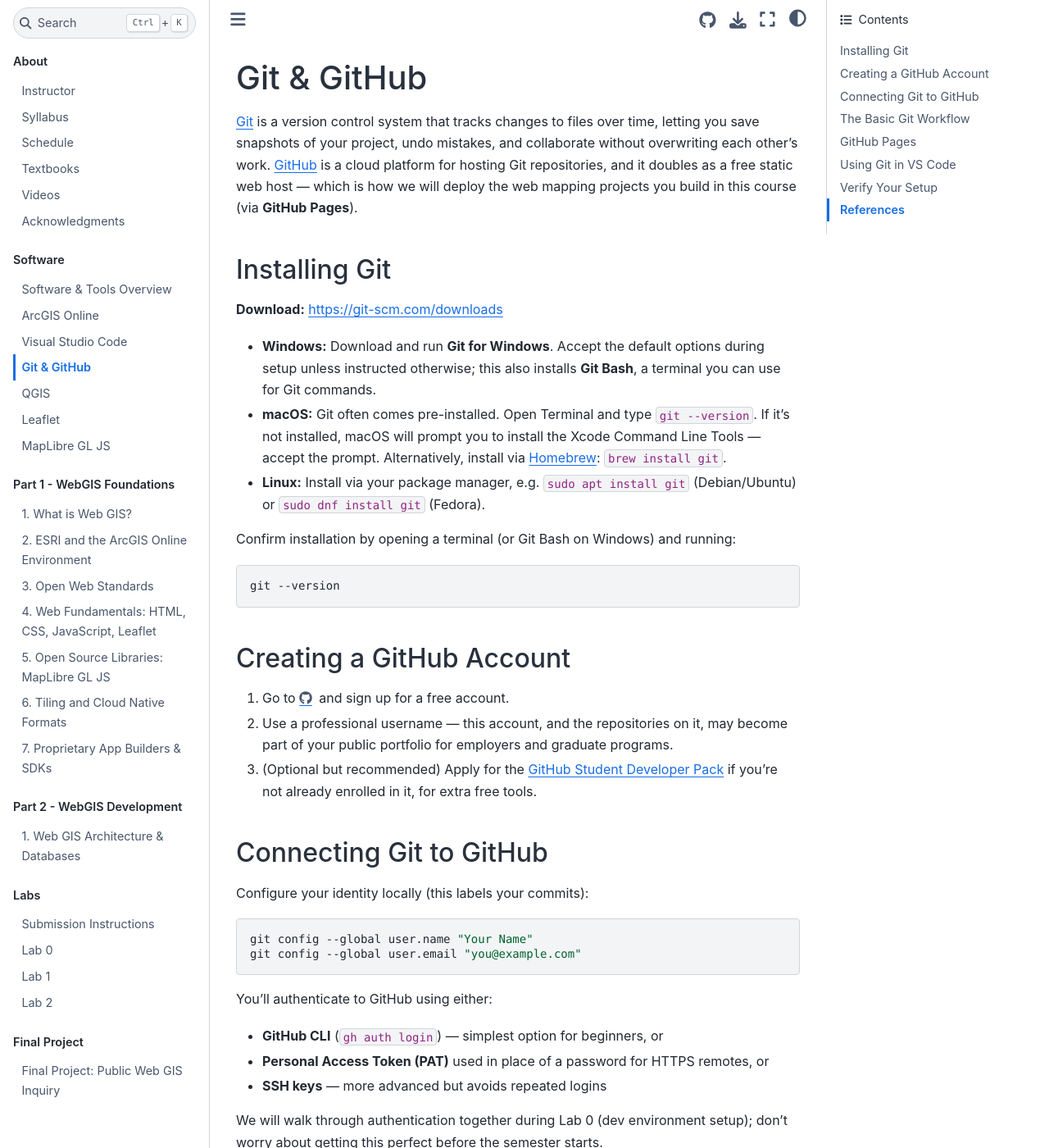
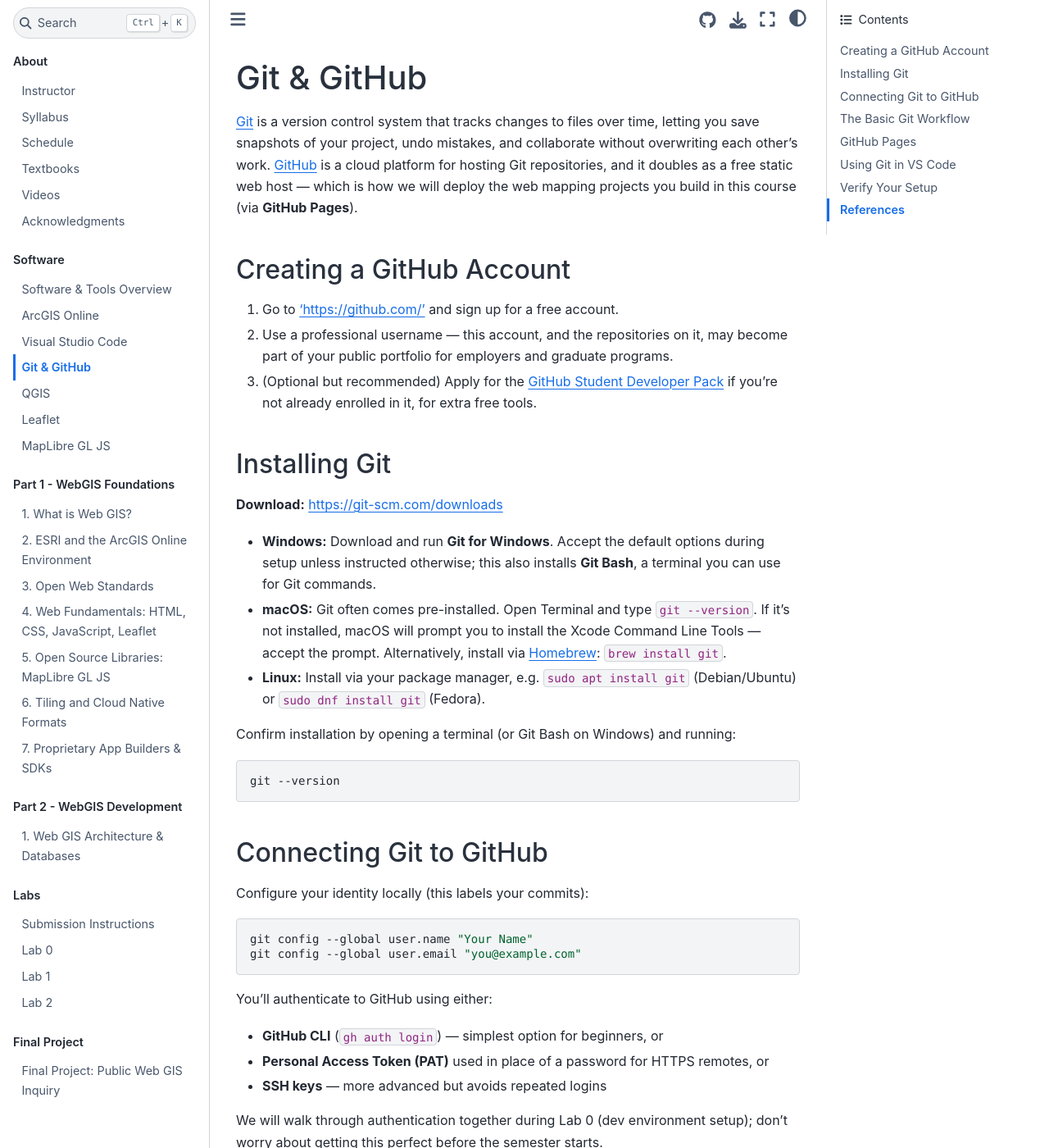
Before and after one commit to asivitskis/giss-366, a Jupyter Book: the page built from book/software/github.md, in a window 1280 px wide and 1400 px high. Shown: the whole window at 82% size. Built offline with Jupyter Book 1.0.4 settings and Sphinx 7.4.7 and the Sphinx Book theme 1.1.4, drawn with Linux system fonts in a browser that asks for light colours; some of the changed lines change nothing that is shown.

Commit message:
update github instructions

````diff
--- a/book/software/github.md
+++ b/book/software/github.md
@@ -1,6 +1,12 @@
 # Git & GitHub
 
 [Git](https://git-scm.com/) is a version control system that tracks changes to files over time, letting you save snapshots of your project, undo mistakes, and collaborate without overwriting each other's work. [GitHub](https://github.com/) is a cloud platform for hosting Git repositories, and it doubles as a free static web host — which is how we will deploy the web mapping projects you build in this course (via **GitHub Pages**).
+
+## Creating a GitHub Account
+
+1. Go to ['https://github.com/'](https://github.com/) and sign up for a free account.
+2. Use a professional username — this account, and the repositories on it, may become part of your public portfolio for employers and graduate programs.
+3. (Optional but recommended) Apply for the [GitHub Student Developer Pack](https://education.github.com/pack) if you're not already enrolled in it, for extra free tools.
 
 ## Installing Git
 
@@ -15,12 +21,6 @@
 ```bash
 git --version
 ```
-
-## Creating a GitHub Account
-
-1. Go to [https://github.com/](https://github.com/) and sign up for a free account.
-2. Use a professional username — this account, and the repositories on it, may become part of your public portfolio for employers and graduate programs.
-3. (Optional but recommended) Apply for the [GitHub Student Developer Pack](https://education.github.com/pack) if you're not already enrolled in it, for extra free tools.
 
 ## Connecting Git to GitHub
 
````
